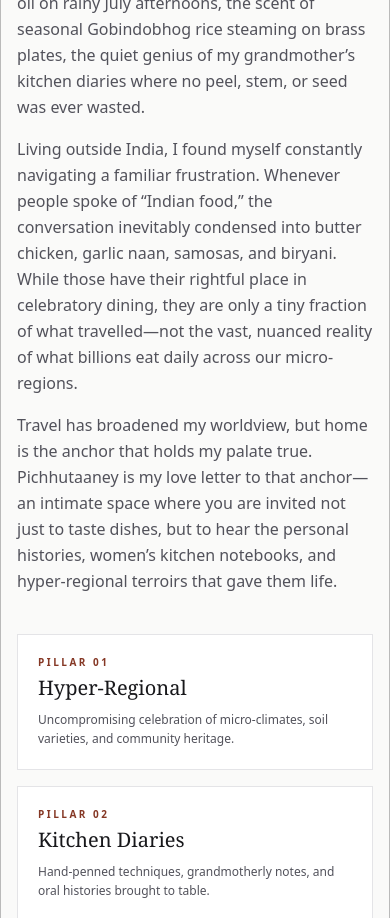
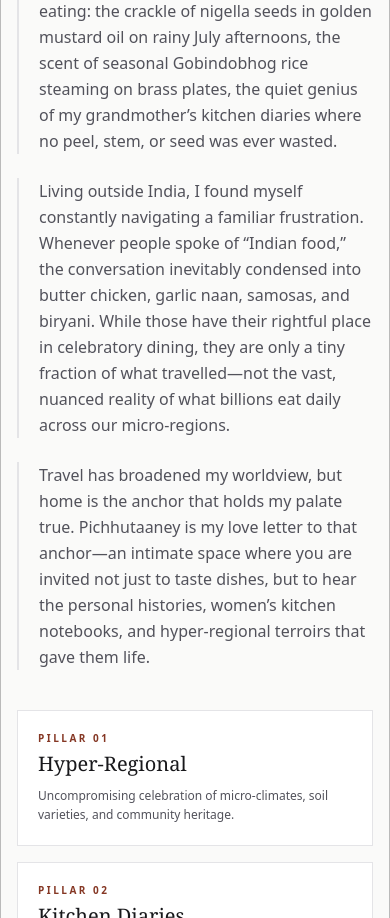
Before and after one commit to Rumpakoley/Pichutaaney, a React (Vite) app: page / in a window 390 px wide. Shown: the part 2340-3258 px from the top of the page. Built offline with nearby package versions, Linux system fonts and the light colour scheme.

Commit message:
Add smooth scroll-triggered transitions to About Me personal story text and pillars

```diff
--- a/src/components/AboutMe.tsx
+++ b/src/components/AboutMe.tsx
@@ -1,12 +1,75 @@
 import React from 'react';
 import { BookMarked, MapPin, ArrowRight } from 'lucide-react';
+import { motion } from 'motion/react';
 
 export const AboutMe: React.FC = () => {
+  const storyParagraphs = [
+    {
+      id: 'p1',
+      content: (
+        <>
+          I come from <strong className="font-medium text-[#18181B]">West Bengal</strong>, a land bordered by the Himalayas in the north and the Bay of Bengal in the south, cradled by fertile river silts where food is not merely sustenance—it is language, season, and sentiment.
+        </>
+      ),
+    },
+    {
+      id: 'p2',
+      content: (
+        <>
+          My cooking is rooted in what I grew up eating: the crackle of nigella seeds in golden mustard oil on rainy July afternoons, the scent of seasonal Gobindobhog rice steaming on brass plates, the quiet genius of my grandmother’s kitchen diaries where no peel, stem, or seed was ever wasted.
+        </>
+      ),
+    },
+    {
+      id: 'p3',
+      content: (
+        <>
+          Living outside India, I found myself constantly navigating a familiar frustration. Whenever people spoke of “Indian food,” the conversation inevitably condensed into butter chicken, garlic naan, samosas, and biryani. While those have their rightful place in celebratory dining, they are only a tiny fraction of what travelled—not the vast, nuanced reality of what billions eat daily across our micro-regions.
+        </>
+      ),
+    },
+    {
+      id: 'p4',
+      content: (
+        <>
+          Travel has broadened my worldview, but home is the anchor that holds my palate true. Pichhutaaney is my love letter to that anchor—an intimate space where you are invited not just to taste dishes, but to hear the personal histories, women’s kitchen notebooks, and hyper-regional terroirs that gave them life.
+        </>
+      ),
+    },
+  ];
+
+  const pillars = [
+    {
+      number: '01',
+      title: 'Hyper-Regional',
+      desc: 'Uncompromising celebration of micro-climates, soil varieties, and community heritage.',
+      isDark: false,
+    },
+    {
+      number: '02',
+      title: 'Kitchen Diaries',
+      desc: 'Hand-penned techniques, grandmotherly notes, and oral histories brought to table.',
+      isDark: false,
+    },
+    {
+      number: '03',
+      title: 'Intimacy First',
+      desc: 'Small, unhurried tables where guests arrive as strangers and leave as dinner companions.',
+      isDark: true,
+    },
+  ];
+
   return (
-    <section id="about-me" className="py-20 sm:py-28 bg-[#FAFAF9] border-b border-[#E4E4E7]">
+    <section id="about-me" className="py-20 sm:py-28 bg-[#FAFAF9] border-b border-[#E4E4E7] overflow-hidden">
       <div className="max-w-7xl mx-auto px-4 sm:px-6 lg:px-8">
         {/* Section Header */}
-        <div className="max-w-3xl text-left mb-16">
+        <motion.div
+          initial={{ opacity: 0, y: 24 }}
+          whileInView={{ opacity: 1, y: 0 }}
+          viewport={{ once: true, margin: '-60px' }}
+          transition={{ duration: 0.7, ease: [0.22, 1, 0.36, 1] }}
+          className="max-w-3xl text-left mb-16"
+        >
           <span className="block font-sans text-[10px] tracking-[0.25em] uppercase font-bold text-[#853724] mb-2">
             THE CULINARY ARCHIVIST
           </span>
@@ -16,18 +79,24 @@
           <p className="mt-4 text-base sm:text-lg text-[#52525B] font-light leading-relaxed">
             A cook, storyteller, and archivist of the quieter, hyper-regional dining traditions of Bengal and beyond.
           </p>
-        </div>
+        </motion.div>
 
         <div className="grid grid-cols-1 lg:grid-cols-12 gap-12 lg:gap-16 items-center">
           {/* Left Column: Portrait & Visual Note */}
-          <div className="lg:col-span-5 space-y-4">
-            <div className="border border-[#E4E4E7] bg-white p-3">
-              <div className="relative overflow-hidden bg-[#FAFAF9]">
+          <motion.div
+            initial={{ opacity: 0, x: -30 }}
+            whileInView={{ opacity: 1, x: 0 }}
+            viewport={{ once: true, margin: '-60px' }}
+            transition={{ duration: 0.8, ease: [0.22, 1, 0.36, 1] }}
+            className="lg:col-span-5 space-y-4"
+          >
+            <div className="border border-[#E4E4E7] bg-white p-3 shadow-xs">
+              <div className="relative overflow-hidden bg-[#FAFAF9] group">
                 <img
                   src="https://images.unsplash.com/photo-1544005313-94ddf0286df2?auto=format&fit=crop&w=900&q=80"
                   alt="Enakshi, founder and culinary host of Pichhutaaney"
                   referrerPolicy="no-referrer"
-                  className="w-full h-[420px] sm:h-[460px] object-cover filter contrast-[1.02] brightness-[0.98]"
+                  className="w-full h-[420px] sm:h-[460px] object-cover filter contrast-[1.02] brightness-[0.98] transition-transform duration-700 ease-out group-hover:scale-105"
                 />
 
                 {/* Overlay quote with clean hairline border */}
@@ -54,67 +123,89 @@
                 <span className="font-sans text-[11px] uppercase tracking-wider font-medium">Heirloom Recipe Collector</span>
               </div>
             </div>
-          </div>
+          </motion.div>
 
-          {/* Right Column: Personal Story & Journey */}
+          {/* Right Column: Personal Story & Journey with Scrolling Transitions */}
           <div className="lg:col-span-7 space-y-8 text-left">
-            <div className="space-y-4 text-[#52525B] text-base sm:text-lg leading-relaxed font-sans font-light">
-              <p>
-                I come from <strong className="font-medium text-[#18181B]">West Bengal</strong>, a land bordered by the Himalayas in the north and the Bay of Bengal in the south, cradled by fertile river silts where food is not merely sustenance—it is language, season, and sentiment.
-              </p>
-              <p>
-                My cooking is rooted in what I grew up eating: the crackle of nigella seeds in golden mustard oil on rainy July afternoons, the scent of seasonal Gobindobhog rice steaming on brass plates, the quiet genius of my grandmother’s kitchen diaries where no peel, stem, or seed was ever wasted.
-              </p>
-              <p>
-                Living outside India, I found myself constantly navigating a familiar frustration. Whenever people spoke of “Indian food,” the conversation inevitably condensed into butter chicken, garlic naan, samosas, and biryani. While those have their rightful place in celebratory dining, they are only a tiny fraction of what travelled—not the vast, nuanced reality of what billions eat daily across our micro-regions.
-              </p>
-              <p>
-                Travel has broadened my worldview, but home is the anchor that holds my palate true. Pichhutaaney is my love letter to that anchor—an intimate space where you are invited not just to taste dishes, but to hear the personal histories, women’s kitchen notebooks, and hyper-regional terroirs that gave them life.
-              </p>
+            {/* Story Paragraphs with Staggered Scroll-triggered Transitions */}
+            <div className="space-y-6 text-[#52525B] text-base sm:text-lg leading-relaxed font-sans font-light">
+              {storyParagraphs.map((item, idx) => (
+                <motion.div
+                  key={item.id}
+                  initial={{ opacity: 0, y: 28 }}
+                  whileInView={{ opacity: 1, y: 0 }}
+                  viewport={{ once: true, margin: '-40px' }}
+                  transition={{
+                    duration: 0.7,
+                    delay: idx * 0.12,
+                    ease: [0.22, 1, 0.36, 1],
+                  }}
+                  className="relative pl-5 border-l-2 border-[#E4E4E7] hover:border-[#853724] transition-colors duration-300"
+                >
+                  <p>{item.content}</p>
+                </motion.div>
+              ))}
             </div>
 
             {/* Guiding Principles Cards matching Geometric Balance */}
             <div className="pt-2 grid grid-cols-1 sm:grid-cols-3 gap-4">
-              <div className="p-5 bg-white border border-[#E4E4E7] text-left">
-                <span className="block text-[10px] uppercase tracking-[0.25em] text-[#853724] font-sans font-bold mb-1">
-                  PILLAR 01
-                </span>
-                <h4 className="font-serif text-xl font-normal text-[#18181B]">Hyper-Regional</h4>
-                <p className="mt-2 text-xs text-[#52525B] font-sans leading-relaxed font-light">
-                  Uncompromising celebration of micro-climates, soil varieties, and community heritage.
-                </p>
-              </div>
-
-              <div className="p-5 bg-white border border-[#E4E4E7] text-left">
-                <span className="block text-[10px] uppercase tracking-[0.25em] text-[#853724] font-sans font-bold mb-1">
-                  PILLAR 02
-                </span>
-                <h4 className="font-serif text-xl font-normal text-[#18181B]">Kitchen Diaries</h4>
-                <p className="mt-2 text-xs text-[#52525B] font-sans leading-relaxed font-light">
-                  Hand-penned techniques, grandmotherly notes, and oral histories brought to table.
-                </p>
-              </div>
-
-              <div className="p-5 bg-[#853724] text-white border border-[#853724] text-left">
-                <span className="block text-[10px] uppercase tracking-[0.25em] text-white/70 font-sans font-bold mb-1">
-                  PILLAR 03
-                </span>
-                <h4 className="font-serif text-xl font-normal text-white">Intimacy First</h4>
-                <p className="mt-2 text-xs text-white/85 font-sans leading-relaxed font-light">
-                  Small, unhurried tables where guests arrive as strangers and leave as dinner companions.
-                </p>
-              </div>
+              {pillars.map((pillar, idx) => (
+                <motion.div
+                  key={pillar.number}
+                  initial={{ opacity: 0, y: 24 }}
+                  whileInView={{ opacity: 1, y: 0 }}
+                  viewport={{ once: true, margin: '-30px' }}
+                  transition={{
+                    duration: 0.6,
+                    delay: 0.2 + idx * 0.1,
+                    ease: [0.22, 1, 0.36, 1],
+                  }}
+                  className={`p-5 text-left border transition-all duration-300 hover:-translate-y-1 ${
+                    pillar.isDark
+                      ? 'bg-[#853724] text-white border-[#853724] shadow-xs'
+                      : 'bg-white border-[#E4E4E7] hover:border-[#853724]'
+                  }`}
+                >
+                  <span
+                    className={`block text-[10px] uppercase tracking-[0.25em] font-sans font-bold mb-1 ${
+                      pillar.isDark ? 'text-white/70' : 'text-[#853724]'
+                    }`}
+                  >
+                    PILLAR {pillar.number}
+                  </span>
+                  <h4
+                    className={`font-serif text-xl font-normal ${
+                      pillar.isDark ? 'text-white' : 'text-[#18181B]'
+                    }`}
+                  >
+                    {pillar.title}
+                  </h4>
+                  <p
+                    className={`mt-2 text-xs font-sans leading-relaxed font-light ${
+                      pillar.isDark ? 'text-white/85' : 'text-[#52525B]'
+                    }`}
+                  >
+                    {pillar.desc}
+                  </p>
+                </motion.div>
+              ))}
             </div>
 
-            <div className="pt-2">
+            <motion.div
+              initial={{ opacity: 0, y: 16 }}
+              whileInView={{ opacity: 1, y: 0 }}
+              viewport={{ once: true, margin: '-20px' }}
+              transition={{ duration: 0.5, delay: 0.4 }}
+              className="pt-2"
+            >
               <a
                 href="#story-of-pichhutaaney"
-                className="inline-flex items-center space-x-2 font-sans text-xs uppercase tracking-[0.2em] text-[#18181B] hover:text-[#853724] transition-colors font-semibold"
+                className="inline-flex items-center space-x-2 font-sans text-xs uppercase tracking-[0.2em] text-[#18181B] hover:text-[#853724] transition-colors font-semibold group"
               >
                 <span>Read the regional manifesto</span>
-                <ArrowRight className="w-3.5 h-3.5" />
+                <ArrowRight className="w-3.5 h-3.5 transition-transform duration-200 group-hover:translate-x-1" />
               </a>
-            </div>
+            </motion.div>
           </div>
         </div>
       </div>
```
